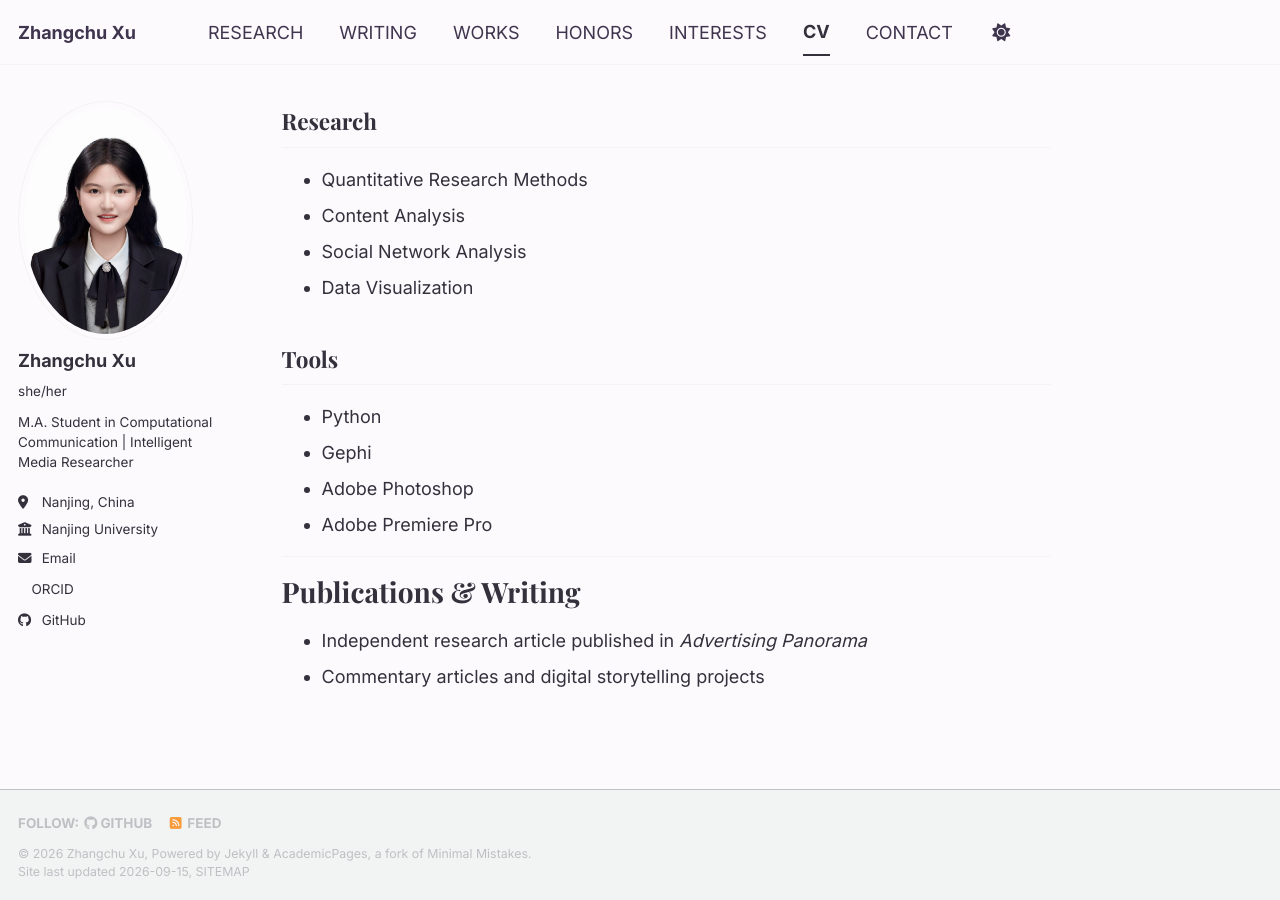
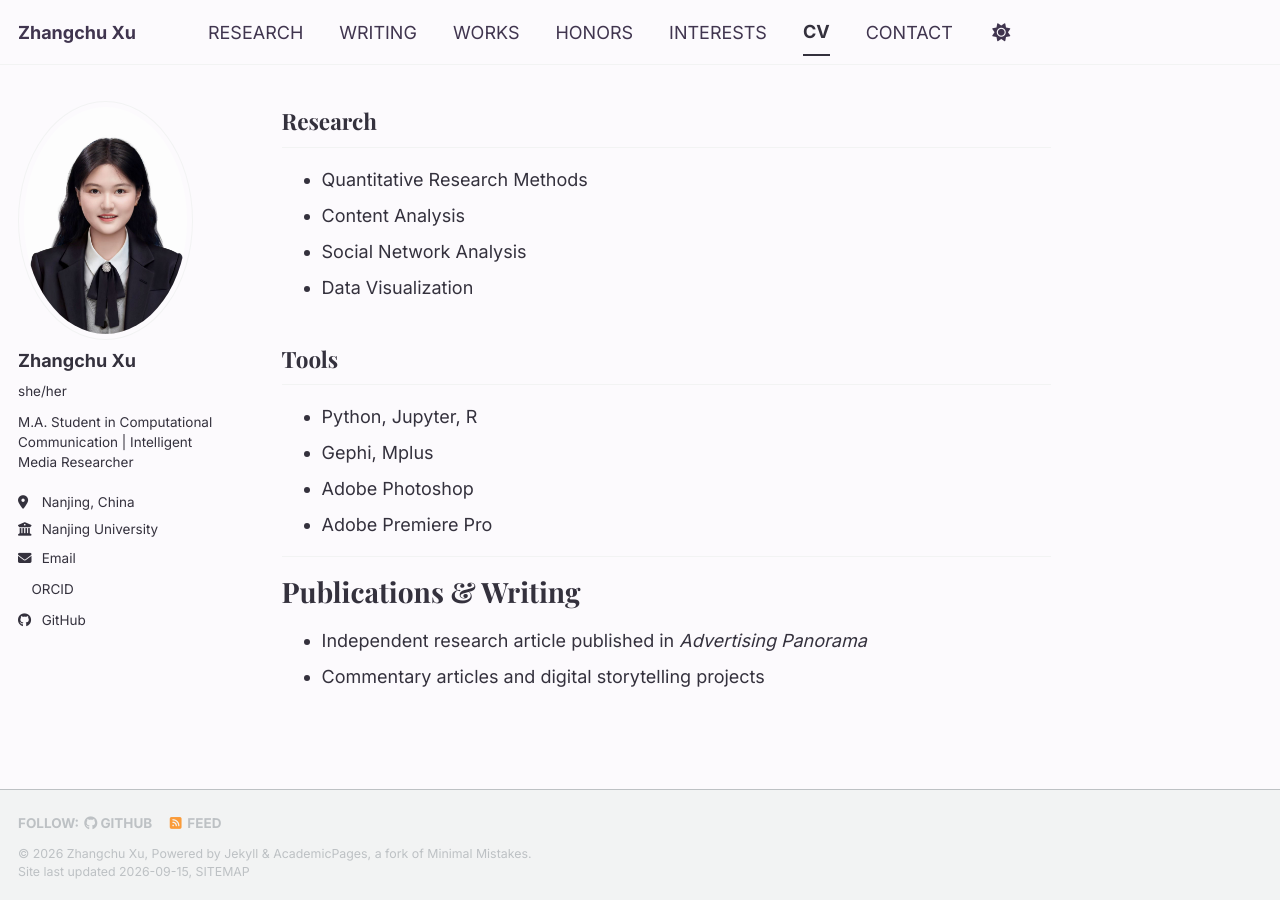
Before and after one commit to xuzhangchu0103/xuzhangchu0103.github.io, a Jekyll site: the page built from _pages/cv.md, in a window 1280 px wide and 900 px high, scrolled down 1833 px. Built offline with Jekyll 4.4.1, drawn with Linux system fonts in a browser that asks for light colours; a style sheet for code colours, icons or effects is not loaded.

Commit message:
Update tools list in cv.md

```diff
--- a/_pages/cv.md
+++ b/_pages/cv.md
@@ -94,8 +94,8 @@ New Media Operation
 
 ## Tools
 
-- Python
-- Gephi
+- Python, Jupyter, R
+- Gephi, Mplus
 - Adobe Photoshop
 - Adobe Premiere Pro
 
```
